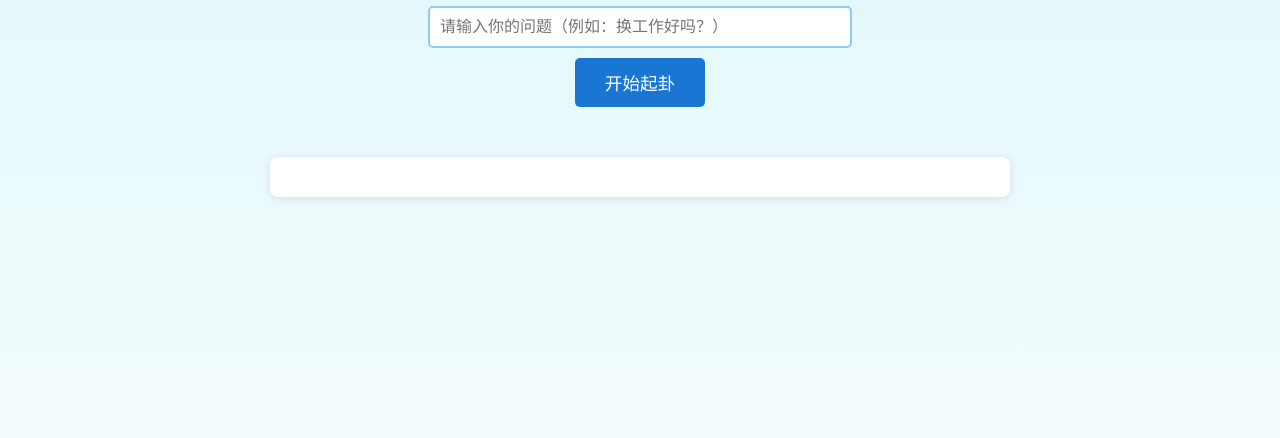
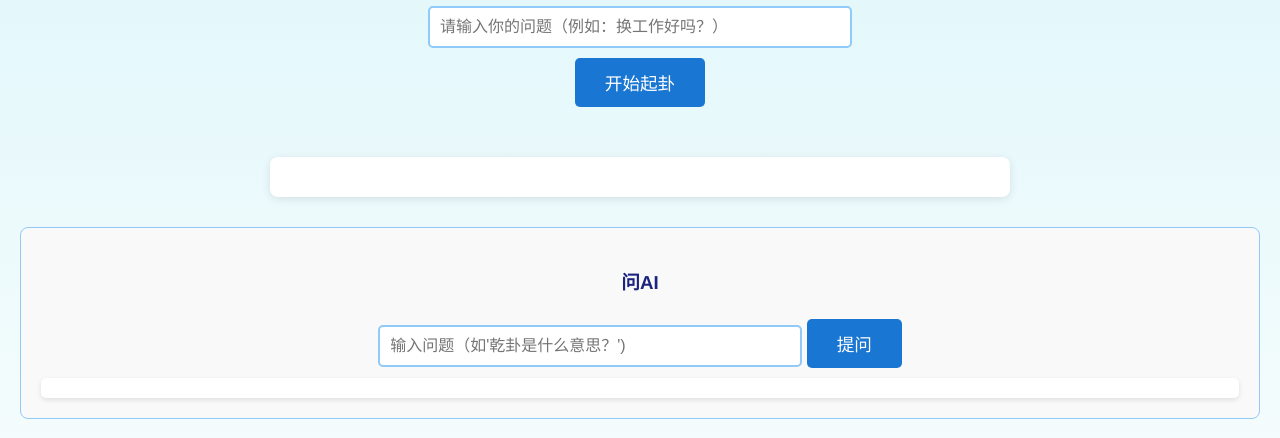
Before and after one commit to taichihippo/yijing-robot, a plain HTML site: page index.html in a window 1280 px wide. Shown: the part 101-539 px from the top of the page. Drawn offline with Linux system fonts and the light colour scheme.

Commit message:
Integrate AI functionality: Update index.html and script.js

```diff
--- a/index.html
+++ b/index.html
@@ -13,14 +13,17 @@
             margin: 0;
             min-height: 100vh;
         }
+
         h1 {
             color: #1a237e;
             font-size: 2em;
             margin-bottom: 20px;
         }
+
         .input-container {
             margin: 20px 0;
         }
+
         input {
             width: 80%;
             max-width: 400px;
@@ -29,6 +32,7 @@
             border-radius: 5px;
             font-size: 1em;
         }
+
         button {
             padding: 12px 30px;
             background-color: #1976d2;
@@ -39,12 +43,15 @@
             font-size: 1.1em;
             margin-top: 10px;
         }
+
             button:hover {
                 background-color: #1565c0;
             }
+
         .result {
             margin-top: 30px;
         }
+
         .gua-display {
             display: flex;
             justify-content: center;
@@ -52,6 +59,7 @@
             gap: 20px;
             flex-wrap: wrap;
         }
+
         .gua-box {
             background-color: #ffffff;
             padding: 15px;
@@ -59,14 +67,17 @@
             box-shadow: 0 2px 10px rgba(0,0,0,0.1);
             width: 150px;
         }
+
         .gua-lines {
             margin: 10px 0;
             font-size: 1.2em;
         }
+
             .gua-lines span {
                 display: block;
                 margin: 5px 0;
             }
+
         .interpretation {
             max-width: 700px;
             margin: 20px auto;
@@ -78,12 +89,162 @@
             font-size: 1.1em;
             line-height: 1.5;
         }
+
         @media (max-width: 600px) {
-      .gua-box { width: 120px; }
-      input { width: 90%; }
+            .gua-box {
+                width: 120px;
+            }
+
+            input {
+                width: 90%;
+            }
         }
     </style>
 </head>
+<!DOCTYPE html>
+<html lang="zh-CN">
+<head>
+    <meta charset="UTF-8">
+    <meta name="viewport" content="width=device-width, initial-scale=1.0">
+    <title>易经解卦大师</title>
+    <style>
+        body {
+            font-family: 'Helvetica', sans-serif;
+            text-align: center;
+            padding: 20px;
+            background: linear-gradient(to bottom, #e0f7fa, #ffffff);
+            margin: 0;
+            min-height: 100vh;
+        }
+
+        h1 {
+            color: #1a237e;
+            font-size: 2em;
+            margin-bottom: 20px;
+        }
+
+        .input-container {
+            margin: 20px 0;
+        }
+
+        input {
+            width: 80%;
+            max-width: 400px;
+            padding: 10px;
+            border: 2px solid #90caf9;
+            border-radius: 5px;
+            font-size: 1em;
+        }
+
+        button {
+            padding: 12px 30px;
+            background-color: #1976d2;
+            color: white;
+            border: none;
+            border-radius: 5px;
+            cursor: pointer;
+            font-size: 1.1em;
+            margin-top: 10px;
+        }
+
+            button:hover {
+                background-color: #1565c0;
+            }
+
+        .result {
+            margin-top: 30px;
+        }
+
+        .gua-display {
+            display: flex;
+            justify-content: center;
+            align-items: center;
+            gap: 20px;
+            flex-wrap: wrap;
+        }
+
+        .gua-box {
+            background-color: #ffffff;
+            padding: 15px;
+            border-radius: 8px;
+            box-shadow: 0 2px 10px rgba(0,0,0,0.1);
+            width: 150px;
+        }
+
+        .gua-lines {
+            margin: 10px 0;
+            font-size: 1.2em;
+        }
+
+            .gua-lines span {
+                display: block;
+                margin: 5px 0;
+            }
+
+        .interpretation {
+            max-width: 700px;
+            margin: 20px auto;
+            background-color: #fff;
+            padding: 20px;
+            border-radius: 8px;
+            box-shadow: 0 2px 10px rgba(0,0,0,0.1);
+            text-align: left;
+            font-size: 1.1em;
+            line-height: 1.5;
+        }
+
+        #ai-section {
+            margin-top: 30px;
+            padding: 20px;
+            border: 1px solid #90caf9;
+            border-radius: 8px;
+            background-color: #f9f9f9;
+        }
+
+            #ai-section h3 {
+                color: #1a237e;
+                margin-bottom: 15px;
+            }
+
+        #answer {
+            margin-top: 10px;
+            padding: 10px;
+            background: #fff;
+            border-radius: 5px;
+            box-shadow: 0 2px 5px rgba(0,0,0,0.1);
+        }
+
+        @media (max-width: 600px) {
+            .gua-box {
+                width: 120px;
+            }
+
+            input {
+                width: 90%;
+            }
+        }
+    </style>
+</head>
+<body>
+    <h1>易经解卦大师</h1>
+    <div class="input-container">
+        <input id="question" type="text" placeholder="请输入你的问题（例如：换工作好吗？）">
+        <br>
+        <button onclick="generateGua()">开始起卦</button>
+    </div>
+    <div class="result">
+        <div id="guaDisplay" class="gua-display"></div>
+        <div id="interpretation" class="interpretation"></div>
+    </div>
+    <div id="ai-section">
+        <h3>问AI</h3>
+        <input id="userInput" type="text" placeholder="输入问题（如'乾卦是什么意思？')" style="width: 80%; max-width: 400px; padding: 10px; border: 2px solid #90caf9; border-radius: 5px; font-size: 1em;">
+        <button onclick="askQuestion()" style="padding: 12px 30px; background-color: #1976d2; color: white; border: none; border-radius: 5px; cursor: pointer; font-size: 1.1em; margin-top: 10px;">提问</button>
+        <div id="answer" style="margin-top: 10px; padding: 10px; background: #fff; border-radius: 5px; box-shadow: 0 2px 5px rgba(0,0,0,0.1);"></div>
+    </div>
+    <script src="script.js"></script>
+</body>
+</html>
 <body>
     <h1>易经解卦大师</h1>
     <div class="input-container">
--- a/script.js
+++ b/script.js
@@ -97,6 +97,9 @@ function yaoChange(yao) {
   return yao;
 }
 
+// 存储当前卦名（用于AI提问）
+let currentGua = null;
+
 // 生成卦象
 function generateGua() {
   console.log("Button clicked!");
@@ -125,6 +128,9 @@ function generateGua() {
   const benGua = guaData[benCode] ? guaData[benCode].name : "未知卦";
   const bianGua = guaData[bianCode] ? guaData[bianCode].name : "未知卦";
   console.log("本卦名:", benGua, "变卦名:", bianGua);
+
+  // 存储当前卦名（本卦）
+  currentGua = benGua;
 
   // 显示卦象
   const guaHtml = `
@@ -162,3 +168,25 @@ function renderLines(yaoArray) {
   }).reverse().join("");
   return lines;
 }
+
+// 问AI函数
+async function askQuestion() {
+  const question = document.getElementById("userInput").value;
+  if (!question) {
+    alert("请输入问题！");
+    return;
+  }
+  // 结合当前卦名生成问题
+  const finalQuestion = currentGua ? `${question}（当前卦为${currentGua}）` : question;
+  try {
+    const response = await fetch("/.netlify/functions/huggingface", {
+      method: "POST",
+      headers: { "Content-Type": "application/json" },
+      body: JSON.stringify({ question: finalQuestion }),
+    });
+    const data = await response.json();
+    document.getElementById("answer").innerText = data.answer;
+  } catch (error) {
+    document.getElementById("answer").innerText = "发生错误，请稍后重试：" + error.message;
+  }
+}
```
Lines whose indentation alone changed are shown as unchanged.
